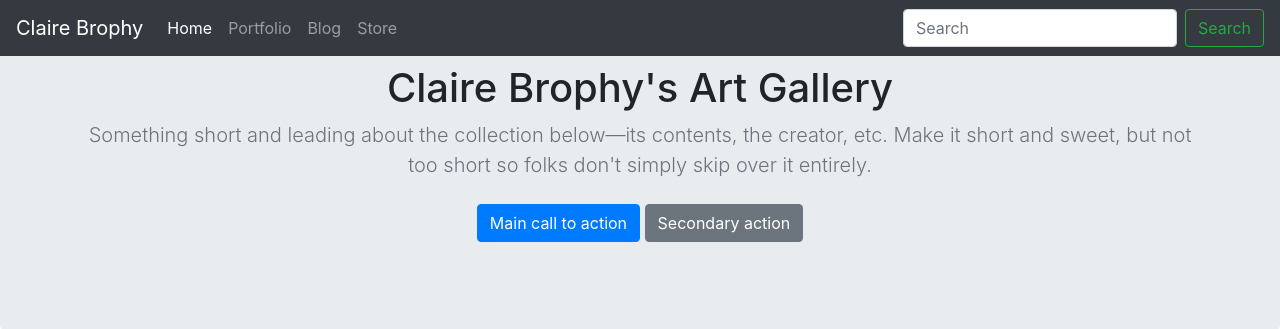
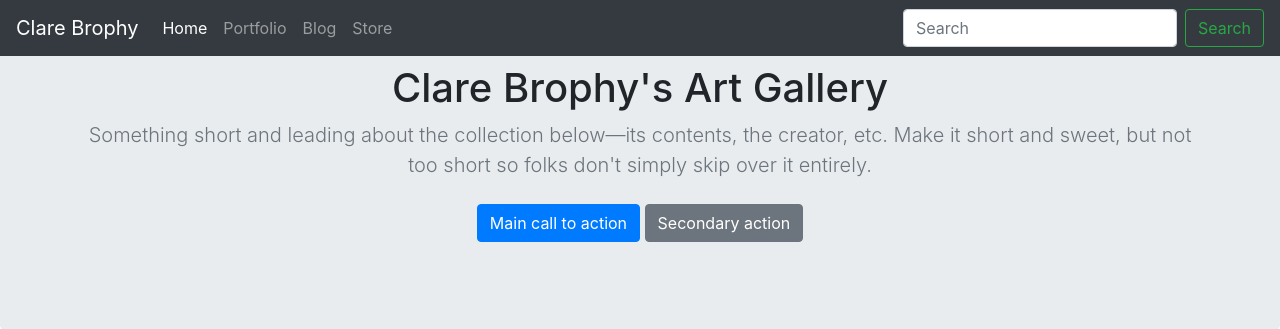
Before and after one commit to MuxDed/Group-7-SWENG, a Django app: page / in a window 1280 px wide. Shown: the top 329 px of the page. Run offline with Django 3.2, Linux system fonts and the light colour scheme; some libraries are stand-ins or nearby versions.

Commit message:
Name fix again on Home.html
Clare Brophy

```diff
--- a/ArtGallery/art/templates/art/home.html
+++ b/ArtGallery/art/templates/art/home.html
@@ -7,7 +7,7 @@
     <meta name="author" content="">
     <link rel="icon" href="../../../../favicon.ico">
 
-    <title>Claire Brophy's Art Gallery</title>
+    <title>Clare Brophy's Art Gallery</title>
 
     <!-- Bootstrap core CSS -->
     <link href="../../dist/css/bootstrap.min.css" rel="stylesheet">
@@ -54,7 +54,7 @@
     <header>
   <!-- navbar -->
   <nav class="navbar navbar-expand-md navbar-dark fixed-top bg-dark">
-    <a class="navbar-brand" href="{% url 'home' %}">Claire Brophy</a>
+    <a class="navbar-brand" href="{% url 'home' %}">Clare Brophy</a>
     <button class="navbar-toggler" type="button" data-toggle="collapse" data-target="#navbarCollapse" aria-controls="navbarCollapse" aria-expanded="false" aria-label="Toggle navigation">
       <span class="navbar-toggler-icon"></span>
     </button>
@@ -86,7 +86,7 @@
 
       <section class="jumbotron text-center">
         <div class="container">
-          <h1 class="jumbotron-heading">Claire Brophy's Art Gallery</h1>
+          <h1 class="jumbotron-heading">Clare Brophy's Art Gallery</h1>
           <p class="lead text-muted">Something short and leading about the collection below—its contents, the creator, etc. Make it short and sweet, but not too short so folks don't simply skip over it entirely.</p>
           <p>
             <a href="#" class="btn btn-primary my-2">Main call to action</a>
```
